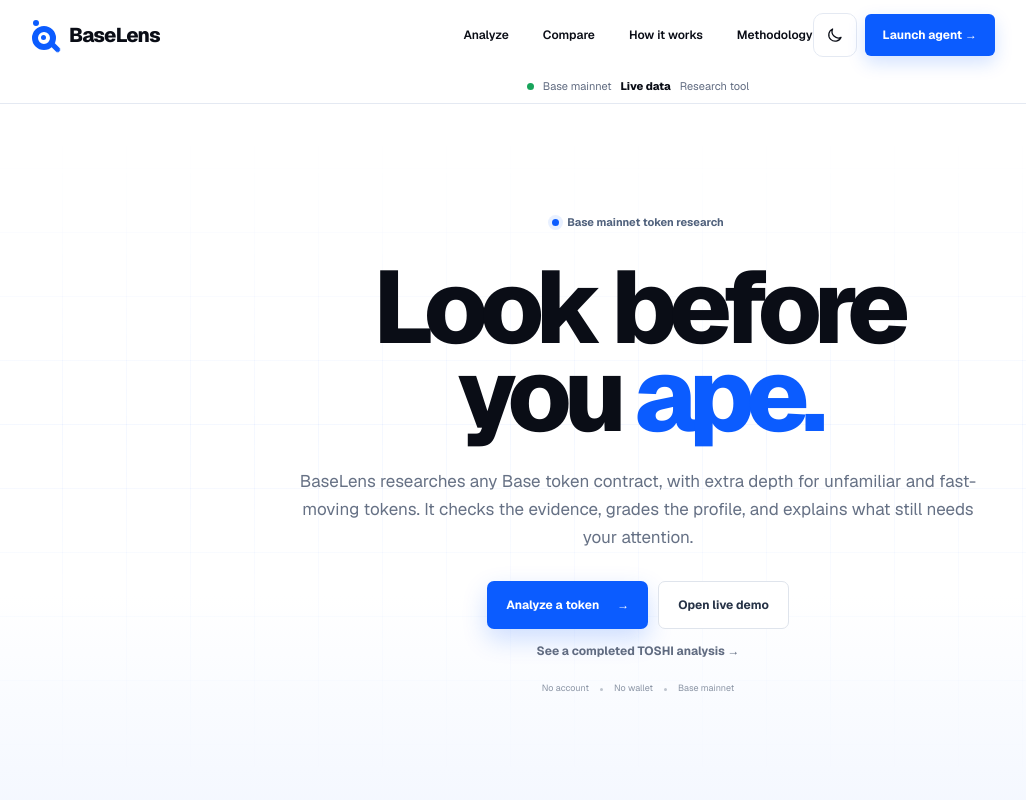
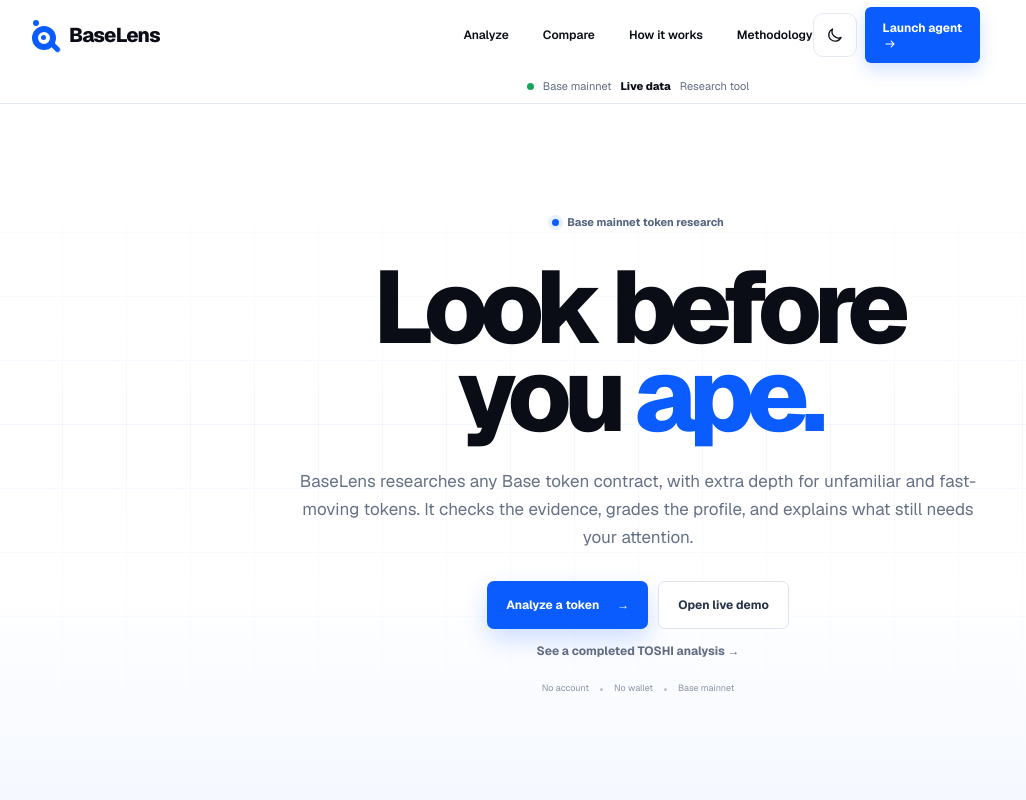
Before and after one commit to fawazfff/Baselens, a Next.js app: page / in a window 1280 px wide. Shown: the top 800 px of the page, without its empty margins (2-1028 px from the left). Built offline with nearby package versions, Linux system fonts and the light colour scheme.

Commit message:
Improve footer navigation and CTA icon

```diff
--- a/src/components/Nav.tsx
+++ b/src/components/Nav.tsx
@@ -1,12 +1,13 @@
 import Link from "next/link";
 import { MobileMenu, ThemeToggle } from "./SiteChrome";
+import { ArrowRightIcon } from "./Icons";
 
 function BrandMark() { return <span className="brand-mark" aria-hidden="true"><span className="brand-mark-dot" /><span className="brand-mark-ring"><i /></span><span className="brand-mark-handle" /></span>; }
 
 export function Nav() {
-  return <header className="site-header"><div className="shell"><nav className="nav" aria-label="Primary navigation"><Link href="/" className="brand link" aria-label="BaseLens home"><BrandMark /><span>BaseLens</span></Link><div className="navlinks"><Link href="/analyze">Analyze</Link><Link href="/compare">Compare</Link><Link href="/how-it-works">How it works</Link><Link href="/methodology">Methodology</Link></div><div className="nav-tools"><ThemeToggle/><Link href="/analyze" className="nav-action link">Launch agent <span>→</span></Link><MobileMenu/></div></nav></div></header>;
+  return <header className="site-header"><div className="shell"><nav className="nav" aria-label="Primary navigation"><Link href="/" className="brand link" aria-label="BaseLens home"><BrandMark /><span>BaseLens</span></Link><div className="navlinks"><Link href="/analyze">Analyze</Link><Link href="/compare">Compare</Link><Link href="/how-it-works">How it works</Link><Link href="/methodology">Methodology</Link></div><div className="nav-tools"><ThemeToggle/><Link href="/analyze" className="nav-action link">Launch agent <ArrowRightIcon size={14}/></Link><MobileMenu/></div></nav></div></header>;
 }
 
 export function Footer() {
-  return <footer className="footer"><div className="shell footer-inner"><div className="footer-brand"><BrandMark /><b>BaseLens</b></div><p>BaseLens grades available token evidence. It does not predict returns or provide financial advice. Verify critical information before making a decision.</p></div></footer>;
+  return <footer className="footer"><div className="shell footer-inner"><div className="footer-brand"><BrandMark /><b>BaseLens</b></div><p>BaseLens grades available token evidence. It does not predict returns or provide financial advice. Verify critical information before making a decision.</p><nav className="footer-links" aria-label="Footer navigation"><Link href="/analyze">Analyze</Link><Link href="/compare">Compare</Link><Link href="/methodology">Methodology</Link><Link href="/privacy">Privacy</Link></nav></div></footer>;
 }
```
